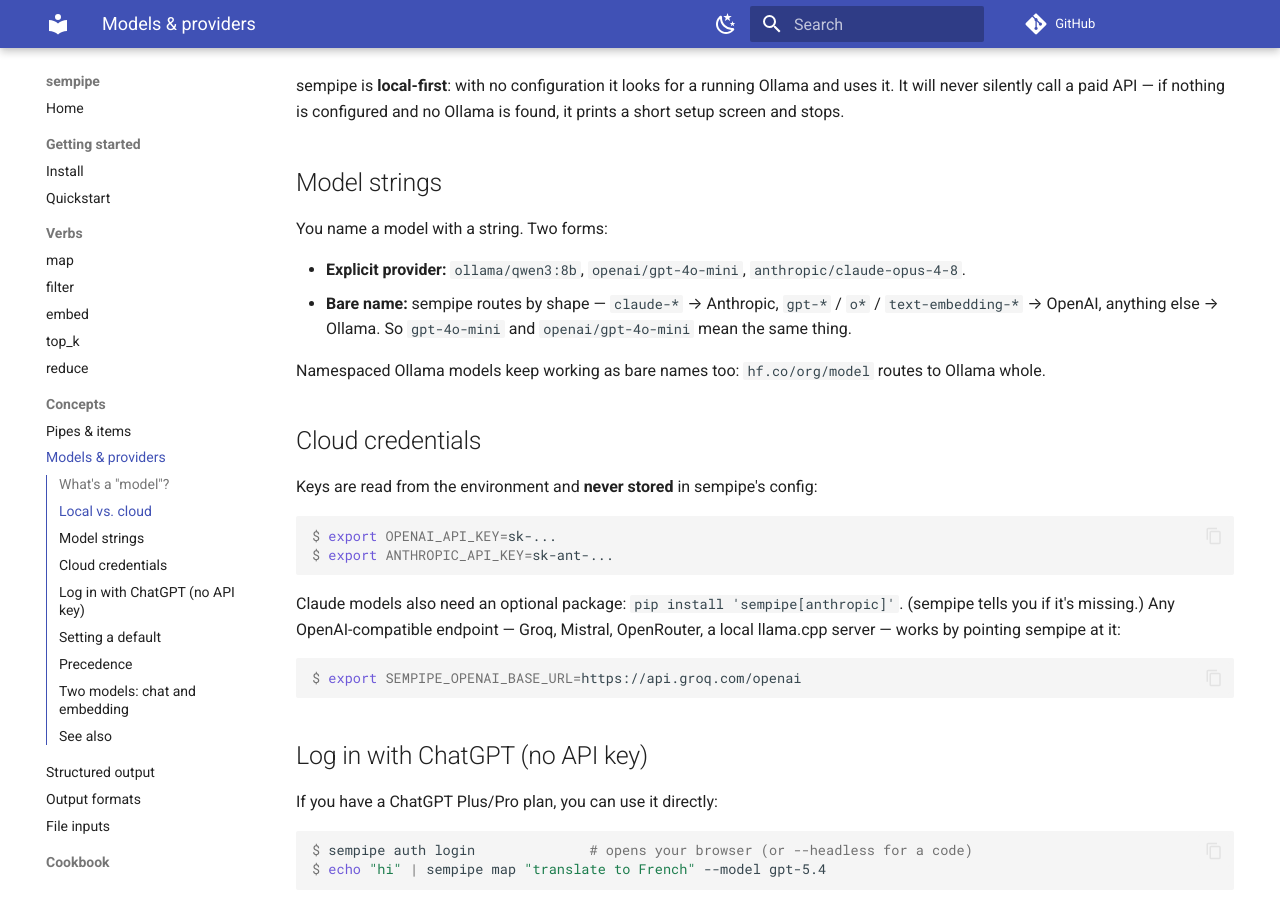
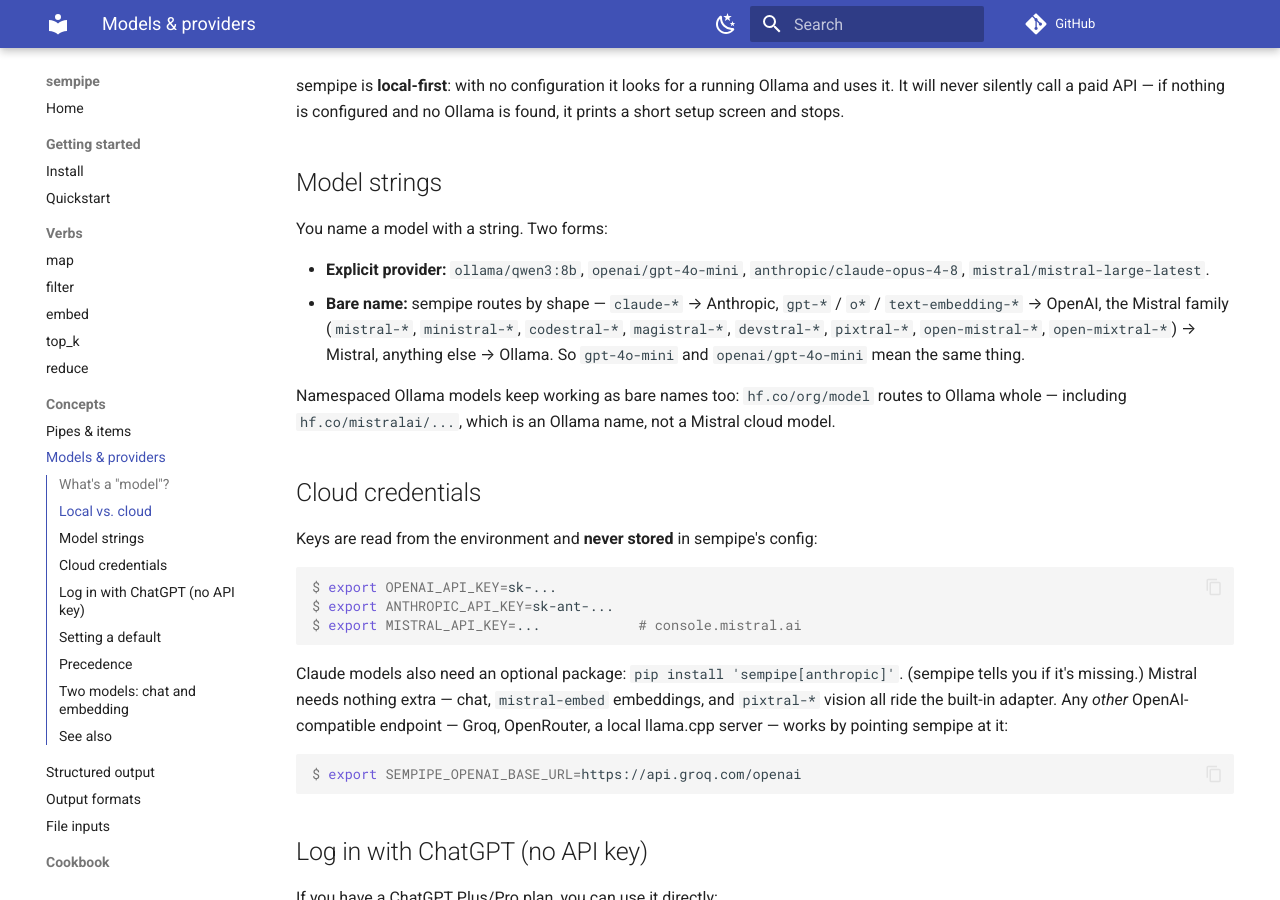
Before and after one commit to prabal-rje/smartpipe, an MkDocs documentation site: the page built from docs/concepts/models-and-providers.md, in a window 1280 px wide and 900 px high, scrolled down 585 px. Built offline with MkDocs 1.6.1 and Material for MkDocs 9.7.7, drawn with Linux system fonts in a browser that asks for light colours; comment, search, counter and statistics services are not loaded.

Commit message:
docs: mistral rows — model strings, keys, env table, quickstart, README
Plus the CHANGELOG entries for the provider and the strict-schema fix.
Live smoke against the real API stays an owner checklist item (CI is
keyless and mocked).

````diff
--- a/docs/concepts/models-and-providers.md
+++ b/docs/concepts/models-and-providers.md
@@ -24,13 +24,17 @@
 
 You name a model with a string. Two forms:
 
-- **Explicit provider:** `ollama/qwen3:8b`, `openai/gpt-4o-mini`, `anthropic/claude-opus-4-8`.
+- **Explicit provider:** `ollama/qwen3:8b`, `openai/gpt-4o-mini`,
+  `anthropic/claude-opus-4-8`, `mistral/mistral-large-latest`.
 - **Bare name:** sempipe routes by shape — `claude-*` → Anthropic, `gpt-*` / `o*` /
-  `text-embedding-*` → OpenAI, anything else → Ollama. So `gpt-4o-mini` and
+  `text-embedding-*` → OpenAI, the Mistral family (`mistral-*`, `ministral-*`,
+  `codestral-*`, `magistral-*`, `devstral-*`, `pixtral-*`, `open-mistral-*`,
+  `open-mixtral-*`) → Mistral, anything else → Ollama. So `gpt-4o-mini` and
   `openai/gpt-4o-mini` mean the same thing.
 
 Namespaced Ollama models keep working as bare names too: `hf.co/org/model` routes to
-Ollama whole.
+Ollama whole — including `hf.co/mistralai/...`, which is an Ollama name, not a
+Mistral cloud model.
 
 ## Cloud credentials
 
@@ -39,11 +43,14 @@
 ```console
 $ export OPENAI_API_KEY=sk-...
 $ export ANTHROPIC_API_KEY=sk-ant-...
+$ export MISTRAL_API_KEY=...            # console.mistral.ai
 ```
 
 Claude models also need an optional package: `pip install 'sempipe[anthropic]'`.
-(sempipe tells you if it's missing.) Any OpenAI-compatible endpoint — Groq,
-Mistral, OpenRouter, a local llama.cpp server — works by pointing sempipe at it:
+(sempipe tells you if it's missing.) Mistral needs nothing extra — chat,
+`mistral-embed` embeddings, and `pixtral-*` vision all ride the built-in adapter.
+Any *other* OpenAI-compatible endpoint — Groq, OpenRouter, a local llama.cpp
+server — works by pointing sempipe at it:
 
 ```console
 $ export SEMPIPE_OPENAI_BASE_URL=https://api.groq.com/openai
````
Also changed, not shown: CHANGELOG.md (+13 -0 lines), README.md (+2 -2 lines), docs/quickstart.md (+1 -1 lines), docs/reference/cli.md (+2 -1 lines).
